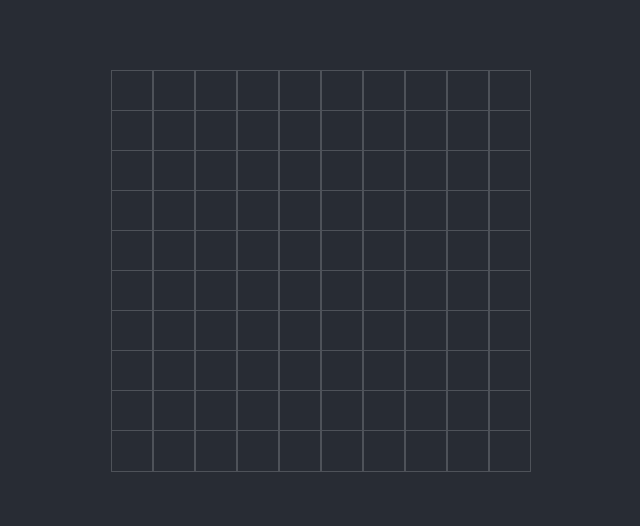
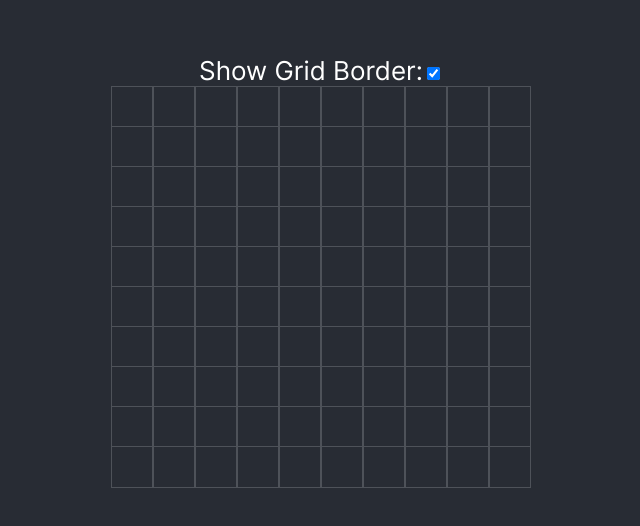
Before and after one commit to Diivix/pixelator, a React (Create React App) app: page / in a window 1280 px wide. Shown: the part 130-656 px from the top of the page, without its empty margins (319-959 px from the left). Built offline with nearby package versions, Linux system fonts and the light colour scheme.

Commit message:
Added redux and started adding a control panel.

```diff
--- a/src/components/app/App.tsx
+++ b/src/components/app/App.tsx
@@ -1,4 +1,5 @@
 import React from 'react';
+import ControlPanel from '../control-panel/ControlPanel';
 import Grid from '../grid/Grid';
 import './App.css';
 
@@ -8,6 +9,7 @@ function App() {
       <header className="App-header">
       </header>
       <div className="App-container">
+        <ControlPanel/>
         <Grid sizeX={10} sizeY={10} />
       </div>
     </div>
--- /dev/null
+++ b/src/components/control-panel/ControlPanel.css
@@ -0,0 +1,3 @@
+.ControlPanel {
+  text-align: center;
+}
--- /dev/null
+++ b/src/components/control-panel/ControlPanel.tsx
@@ -0,0 +1,29 @@
+import React from 'react';
+import { useDispatch, useSelector } from 'react-redux';
+import { IState } from '../../models/IState';
+import { SHOW_GRID_BORDER } from '../../redux/types';
+import './ControlPanel.css';
+
+function ControlPanel() {
+  const dispatch = useDispatch();
+  const showGridBorder = useSelector((state: IState) => {
+    return state.showGridBorder;
+  });
+
+  const toggleGridBorder = () => {
+    dispatch({ type: SHOW_GRID_BORDER, payload: !showGridBorder });
+  };
+
+  return (
+    <div className="ControlPanel">
+      <form>
+        <label>
+          Show Grid Border:
+          <input name="show-grid-border" type="checkbox" checked={showGridBorder} onChange={toggleGridBorder} />
+        </label>
+      </form>
+    </div>
+  );
+}
+
+export default ControlPanel;
--- a/src/components/grid-cell/GridCell.tsx
+++ b/src/components/grid-cell/GridCell.tsx
@@ -12,10 +12,8 @@ function GridCell(props: IProps) {
     setActive(!active);
   };
 
-  const color = active ? '#f59236' : '#282c34';
-
   const style: React.CSSProperties = {
-    backgroundColor: color ,
+    backgroundColor: active ? '#f59236' : '#282c34',
     border: props.showBorder ? "#4e5259 1px solid" : ""
   };
 
--- a/src/components/grid/Grid.tsx
+++ b/src/components/grid/Grid.tsx
@@ -1,4 +1,6 @@
 import React from 'react';
+import { useSelector } from 'react-redux';
+import { IState } from '../../models/IState';
 import GridCell from '../grid-cell/GridCell';
 import './Grid.css';
 
@@ -8,17 +10,24 @@ interface IProps {
 }
 
 function Grid(props: IProps) {
-  const gridArray = Array.from(Array(props.sizeX), (v, i) => Array.from(Array(props.sizeY), () => false));
+  const showGridBorder = useSelector((state: IState) => {
+    return state.showGridBorder;
+  });
+  const gridArray = Array.from(Array(props.sizeX), () => Array.from(Array(props.sizeY), () => false));
 
   const grid = gridArray.map((x, ix) => (
     <div key={ix} className="Grid-row">
       {x.map((y, iy) => (
-        <GridCell key={iy} showBorder={true} />
+        <GridCell key={iy} showBorder={showGridBorder} />
       ))}
     </div>
   ));
 
-  return <div className="Grid">{grid}</div>;
+  return (
+    <div className="Grid">
+      {grid}
+    </div>
+  );
 }
 
 export default Grid;
--- a/src/index.tsx
+++ b/src/index.tsx
@@ -4,10 +4,20 @@ import './index.css';
 import App from './components/app/App';
 import reportWebVitals from './reportWebVitals';
 
+import { Provider } from 'react-redux';
+import configureStore from './redux/configureStore';
+import { PersistGate } from 'redux-persist/integration/react';
+
+const { store, persistor } = configureStore();
+
 ReactDOM.render(
-  <React.StrictMode>
-    <App />
-  </React.StrictMode>,
+  <Provider store={store}>
+    <PersistGate loading={null} persistor={persistor}>
+      <React.StrictMode>
+        <App />
+      </React.StrictMode>
+    </PersistGate>
+  </Provider>,
   document.getElementById('root')
 );
 
--- /dev/null
+++ b/src/models/IState.ts
@@ -0,0 +1,3 @@
+export interface IState {
+  showGridBorder: boolean;
+}
--- /dev/null
+++ b/src/redux/configureStore.ts
@@ -0,0 +1,20 @@
+import { createStore } from 'redux';
+// import { devToolsEnhancer } from 'redux-devtools-extension';
+import { reducer } from './reducers';
+import { persistStore, persistReducer } from 'redux-persist';
+import storage from 'redux-persist/lib/storage'; // defaults to localStorage for web
+
+const persistConfig = {
+  key: 'pixelator',
+  storage,
+};
+
+const persistedReducer = persistReducer(persistConfig, reducer);
+
+const consifureStore = () => {
+  let store: any = createStore(persistedReducer);
+  let persistor = persistStore(store);
+  return { store, persistor };
+};
+
+export default consifureStore;
--- /dev/null
+++ b/src/redux/reducers/index.ts
@@ -0,0 +1,15 @@
+import { IState } from '../../models/IState';
+import { ActionTypes, SHOW_GRID_BORDER } from '../types';
+
+export const initialState: IState = {
+  showGridBorder: true
+};
+
+export const reducer = (state = initialState, action: ActionTypes): IState => {
+  switch (action.type) {
+    case SHOW_GRID_BORDER:
+      return Object.assign({}, state, { showGridBorder: action.payload });
+    default:
+      return state;
+  }
+};
--- /dev/null
+++ b/src/redux/types.ts
@@ -0,0 +1,14 @@
+// import { ITagOption } from "../models/ITagOptions";
+// import { ICharacter } from "../models/ICharacter";
+// import { ITokenPair } from "../models/ITokenPair";
+
+export const SHOW_GRID_BORDER = 'SHOW_GRID_BORDER';
+
+
+interface IShowGridBorder {
+  type: typeof SHOW_GRID_BORDER,
+  payload: boolean
+}
+
+
+export type ActionTypes = IShowGridBorder;
```
Also changed, not shown: package.json (+14 -6 lines), src/redux/actions/index.ts (added, +14 -0 lines), 1 other file (tests, documents, lock files or other folders).
